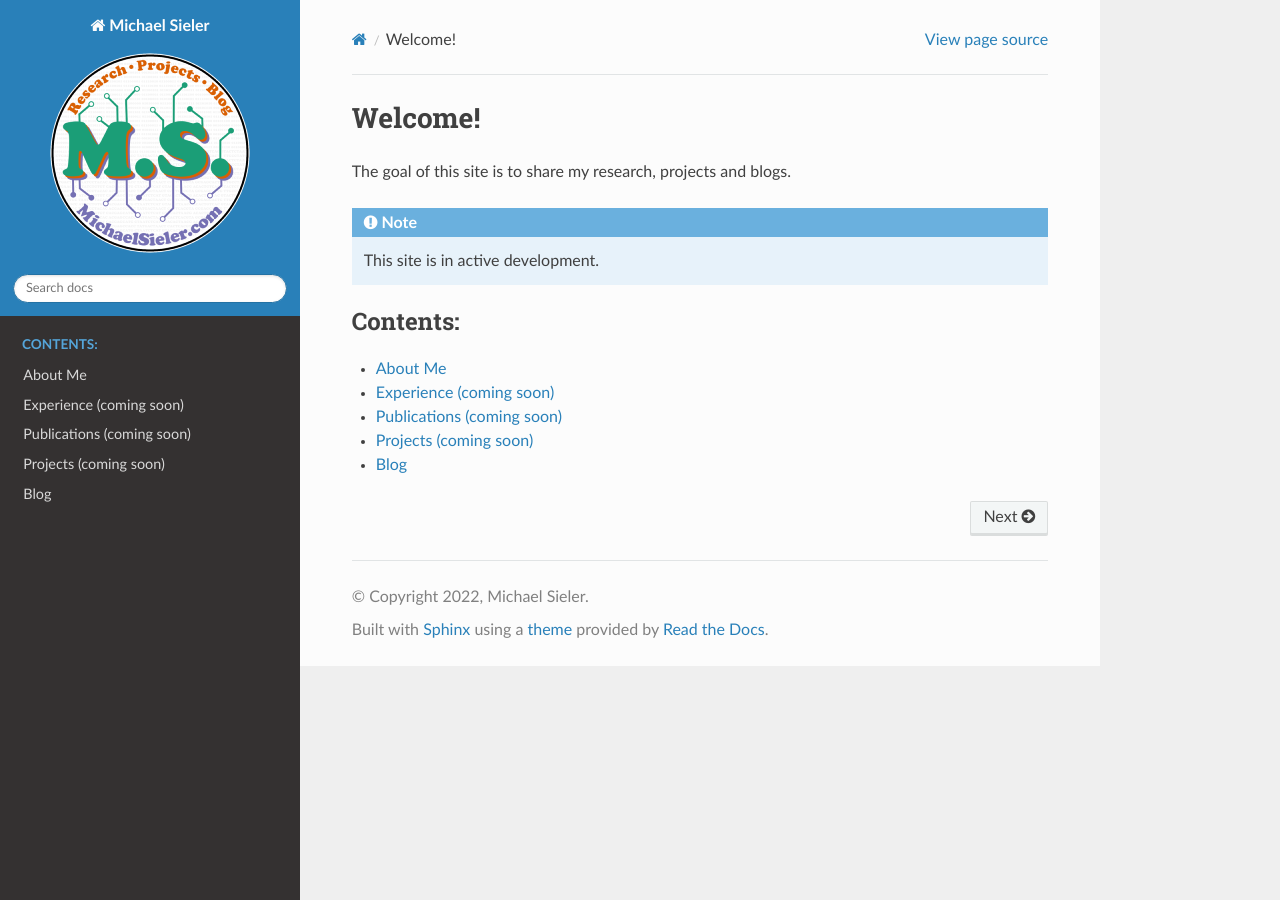
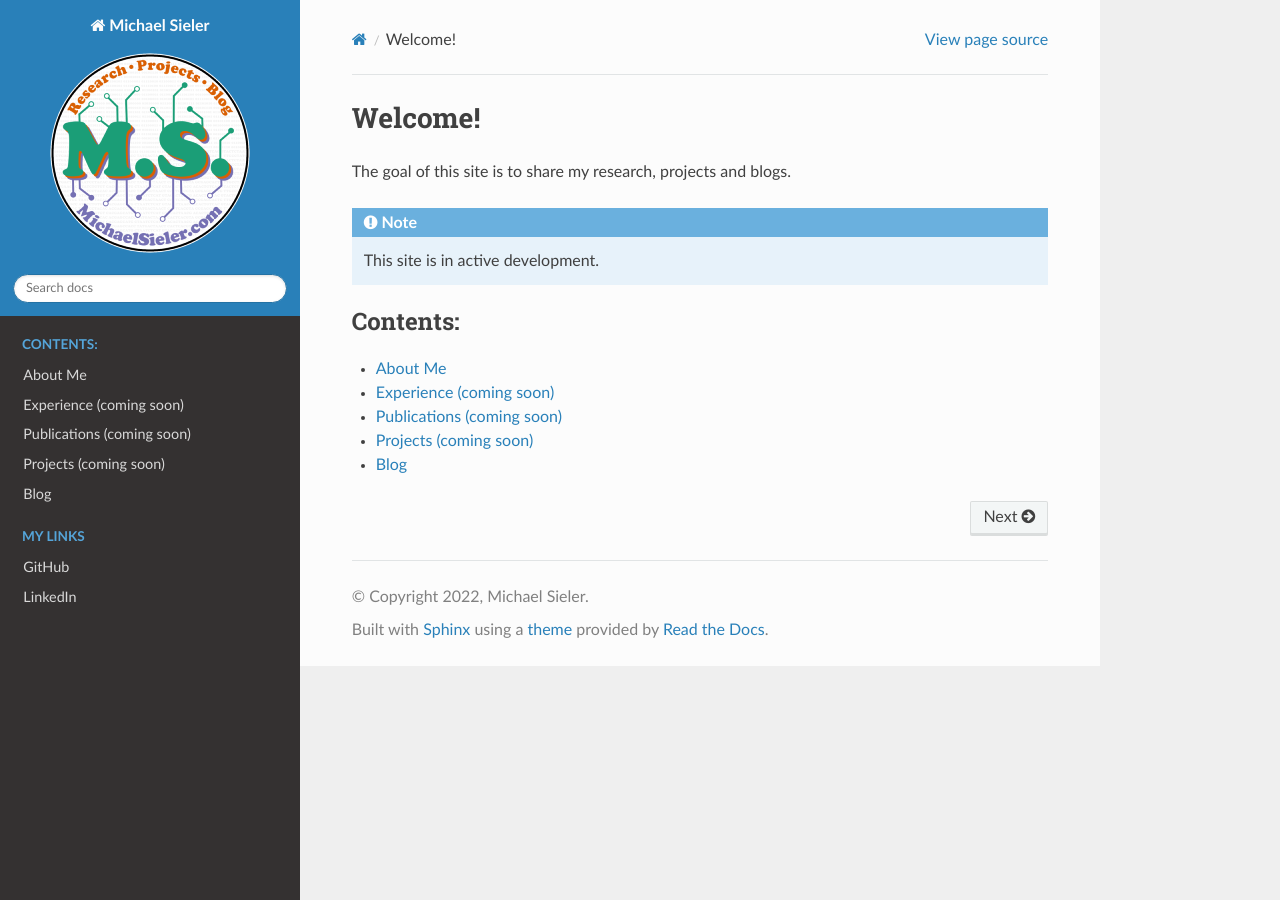
Before and after one commit to sielerjm/michaelsieler, a Sphinx documentation site: the page built from docs/index.rst, in a window 1280 px wide. Built offline with Sphinx 7.4.7 and the Read the Docs theme 2.0.0, drawn with Linux system fonts in a browser that asks for light colours; some of the changed lines change nothing that is shown.

Commit message:
Update index.rst

```diff
--- a/docs/index.rst
+++ b/docs/index.rst
@@ -19,8 +19,8 @@ The goal of this site is to share my research, projects and blogs.
    Blog <https://blog.michaelsieler.com/>
 
 .. toctree::
-   :maxdepth: 1
-   :My Links:
+   :hidden:
+   :Caption: My Links
 
    GitHub <https://github.com/sielerjm>
    LinkedIn <https://www.linkedin.com/in/mjsielerjr/>
```
